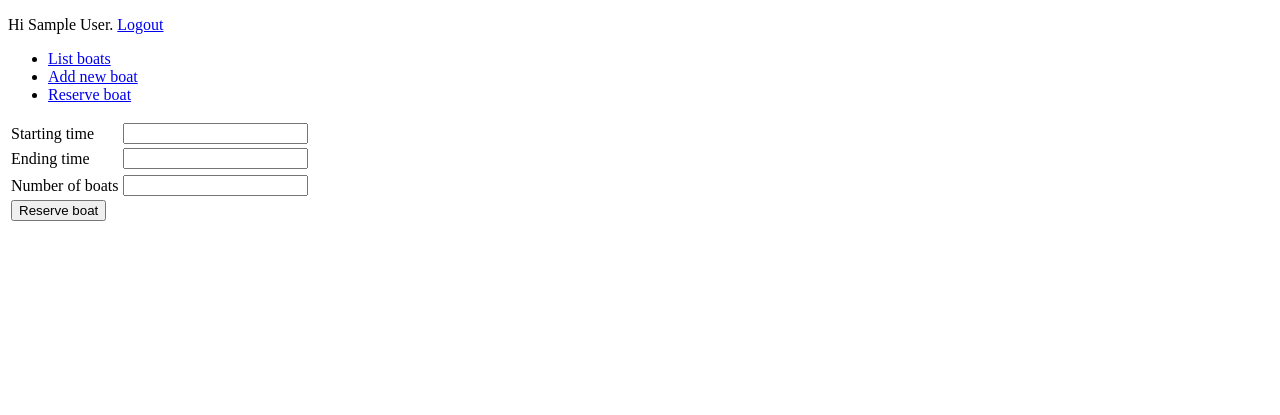
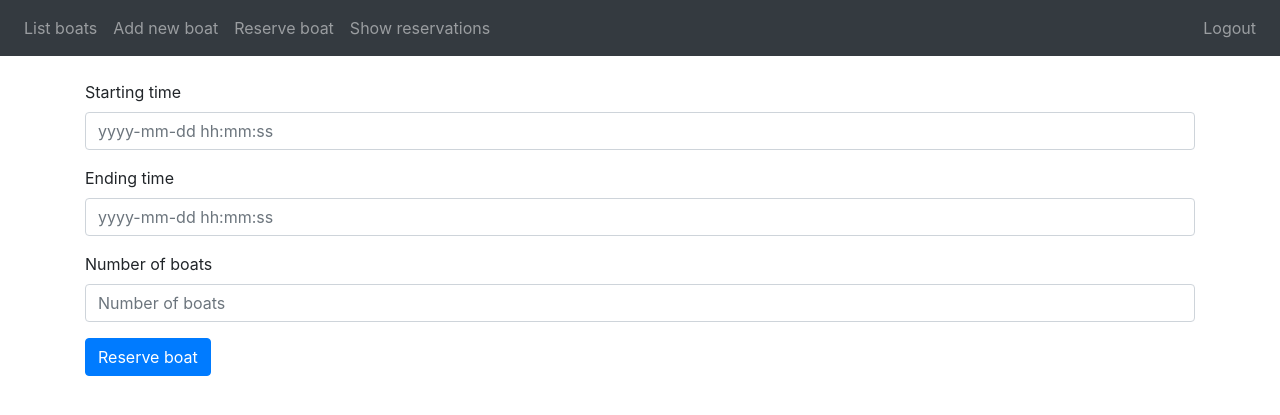
Before and after one commit to marinellalaaksonen/VeneVarausKalenteri, a Flask app: page /reservation/ in a window 1280 px wide. Shown: the top 415 px of the page. Run offline with Flask 2, Linux system fonts and the light colour scheme; a user stored in the database is signed in; tables that the repository leaves empty hold one stand-in row (values such as "Sample post"); some libraries are stand-ins or nearby versions.

Commit message:
siistitty ulkoasua

```diff
--- a/application/routes/reservation.py
+++ b/application/routes/reservation.py
@@ -16,12 +16,12 @@ def reserve_boat():
 def make_reservation():
     form = ReservationForm(request.form)
 
+    if not form.validate():
+        return render_template("reservations/reserve_boat.html", form = form)
+
     if form.starting_time.data > form.ending_time.data:
         return render_template("reservations/reserve_boat.html", form = form,
                                 error = "Ending time should be after starting time")
-
-    if not form.validate():
-        return render_template("reservations/reserve_boat.html", form = form)
 
     # boats_reserved = Reservation.count_reserved_boats(form.starting_time.data, form.ending_time.data)
     # print("Veneitä varattu:", Reservation.count_available_boats(form.starting_time.data, form.ending_time.data))
--- a/application/templates/calendar.html
+++ b/application/templates/calendar.html
@@ -1,12 +1,15 @@
 {% extends "layout.html" %}
 
 {% block body %}
-  <table>
+    <table class="table table-striped">
+        <thead class=thead-dark>
             <tr>
                 <th>Starting time</th>
                 <th>Ending time</th>
                 <th>Skipper</th>
             </tr>
+        </thead>
+        <tbody>
             {% for reservation in reservations %}
             <tr>
                 <td>{{ reservation.starting_time }}</td>
@@ -14,5 +17,6 @@
                 <td>{{ reservation.user_id.name }}</td>
             </tr>
             {% endfor %}
+        </tbody>
     </table>
 {% endblock %}
--- a/application/templates/layout.html
+++ b/application/templates/layout.html
@@ -3,27 +3,35 @@
   <head>
     <meta charset="utf-8">
     <title>Boat booking calendar</title>
+    <link rel="stylesheet" href="https://maxcdn.bootstrapcdn.com/bootstrap/4.0.0/css/bootstrap.min.css" integrity="sha384-Gn5384xqQ1aoWXA+058RXPxPg6fy4IWvTNh0E263XmFcJlSAwiGgFAW/dAiS6JXm" crossorigin="anonymous">
   </head>
 
   <body>
-    {% if current_user.is_authenticated %}
-    <p>
-      Hi {{ current_user.name }}. <a href="{{ url_for('auth_logout') }}">Logout</a>
-    </p>
-    {% else %}
-    <a href="{{ url_for('auth_login') }}">Login</a>
-    {% endif %}
 
-    <ul>
-      <li><a href="{{ url_for('boats_index') }}">List boats</a></li>
-      <li><a href="{{ url_for('add_boat') }}">Add new boat</a></li>
-      <li><a href="{{ url_for('reserve_boat') }}">Reserve boat</a></li>
-    </ul>
+    <nav class="navbar navbar-expand-md navbar-dark bg-dark mb-4">
+      <div class="collapse navbar-collapse" id="navbarCollapse">
+        <ul class="navbar-nav mr-auto">
+          <li class="nav-item"><a class="nav-link" href="{{ url_for('boats_index') }}">List boats</a></li>
+          <li class="nav-item"><a class="nav-link" href="{{ url_for('add_boat') }}">Add new boat</a></li>
+          <li class="nav-item"><a class="nav-link" href="{{ url_for('reserve_boat') }}">Reserve boat</a></li>
+          <li class="nav-item"><a class="nav-link" href="{{ url_for('calendar_index') }}">Show reservations</a></li>
+        </ul>
+        <div class="form-inline mt-2 mt-md-0 navbar-nav">
+          {% if current_user.is_authenticated %}
+          <a class="nav-link" href="{{ url_for('auth_logout') }}">Logout</a>
+          {% else %}
+          <a class="nav-link" href="{{ url_for('auth_login') }}">Login</a>
+          {% endif %}
+        </div>
+      </div>
+    </nav>
 
-    {% block body %}
-      <p>
-        Content.
-      </p>
-    {% endblock %}
+    <main role="main" class="container">
+      {% block body %}{% endblock %}
+    </main>
+
+    <script src="https://code.jquery.com/jquery-3.2.1.slim.min.js" integrity="sha384-KJ3o2DKtIkvYIK3UENzmM7KCkRr/rE9/Qpg6aAZGJwFDMVNA/GpGFF93hXpG5KkN" crossorigin="anonymous"></script>
+    <script src="https://cdnjs.cloudflare.com/ajax/libs/popper.js/1.12.9/umd/popper.min.js" integrity="sha384-ApNbgh9B+Y1QKtv3Rn7W3mgPxhU9K/ScQsAP7hUibX39j7fakFPskvXusvfa0b4Q" crossorigin="anonymous"></script>
+    <script src="https://maxcdn.bootstrapcdn.com/bootstrap/4.0.0/js/bootstrap.min.js" integrity="sha384-JZR6Spejh4U02d8jOt6vLEHfe/JQGiRRSQQxSfFWpi1MquVdAyjUar5+76PVCmYl" crossorigin="anonymous"></script>
   </body>
 </html>
--- a/application/templates/reservations/reserve_boat.html
+++ b/application/templates/reservations/reserve_boat.html
@@ -3,43 +3,27 @@
 {% block body %}
 {{ error }}
 <form method="POST" action="{{ url_for('make_reservation') }}">
-  <table>
-    <tr>
-        <td>
-            {{ form.starting_time.label }}
-        </td>
-        <td>
-            {{ form.starting_time }}
-        </td>
-    </tr>
-    <tr>
-        <td>
-            {{ form.ending_time.label }}
-        </td>
-        <td>
-            {{ form.ending_time }}
-        </td>
-        </tr>
-    <tr>
-    <tr>
-        <td>
-            {{ form.boats.label }}
-        </td>
-        <td>
-            {{ form.boats }}
-        </td>
-        <td>
-            <ul>
-                {% for error in form.boats.errors %}
-                <li>{{ error }}</li>
-                {% endfor %}
-            </ul>
-        </td>
-    </tr>
-    <tr>
-        <td colspan="2">
-            <input type="submit" value="Reserve boat"/>
-        </td>
-    </tr>
+  <div class="form-group">
+    {{ form.starting_time.label }}
+    {{ form.starting_time(class="form-control", placeholder="yyyy-mm-dd hh:mm:ss") }}
+    {% for error in form.ending_time.errors %}
+      {{ error }}
+    {% endfor %}
+  </div>
+  <div class="form-group">
+    {{ form.ending_time.label }}
+    {{ form.ending_time(class="form-control", placeholder="yyyy-mm-dd hh:mm:ss") }}
+    {% for error in form.ending_time.errors %}
+      {{ error }}
+    {% endfor %}
+  </div>
+  <div class="form-group">
+    {{ form.boats.label }}
+    {{ form.boats(class="form-control", placeholder="Number of boats") }}
+    {% for error in form.boats.errors %}
+      {{ error }}
+    {% endfor %}
+  </div>
+  <button type="submit" class="btn btn-primary">Reserve boat</button>
 </form>
 {% endblock %}
```
Also changed, not shown: application/templates/boats/add_boat.html (+8 -21 lines), application/templates/boats/list_boats.html (+8 -3 lines), application/templates/boats/modify_boat.html (+8 -21 lines). Lines whose indentation alone changed are shown as unchanged.
